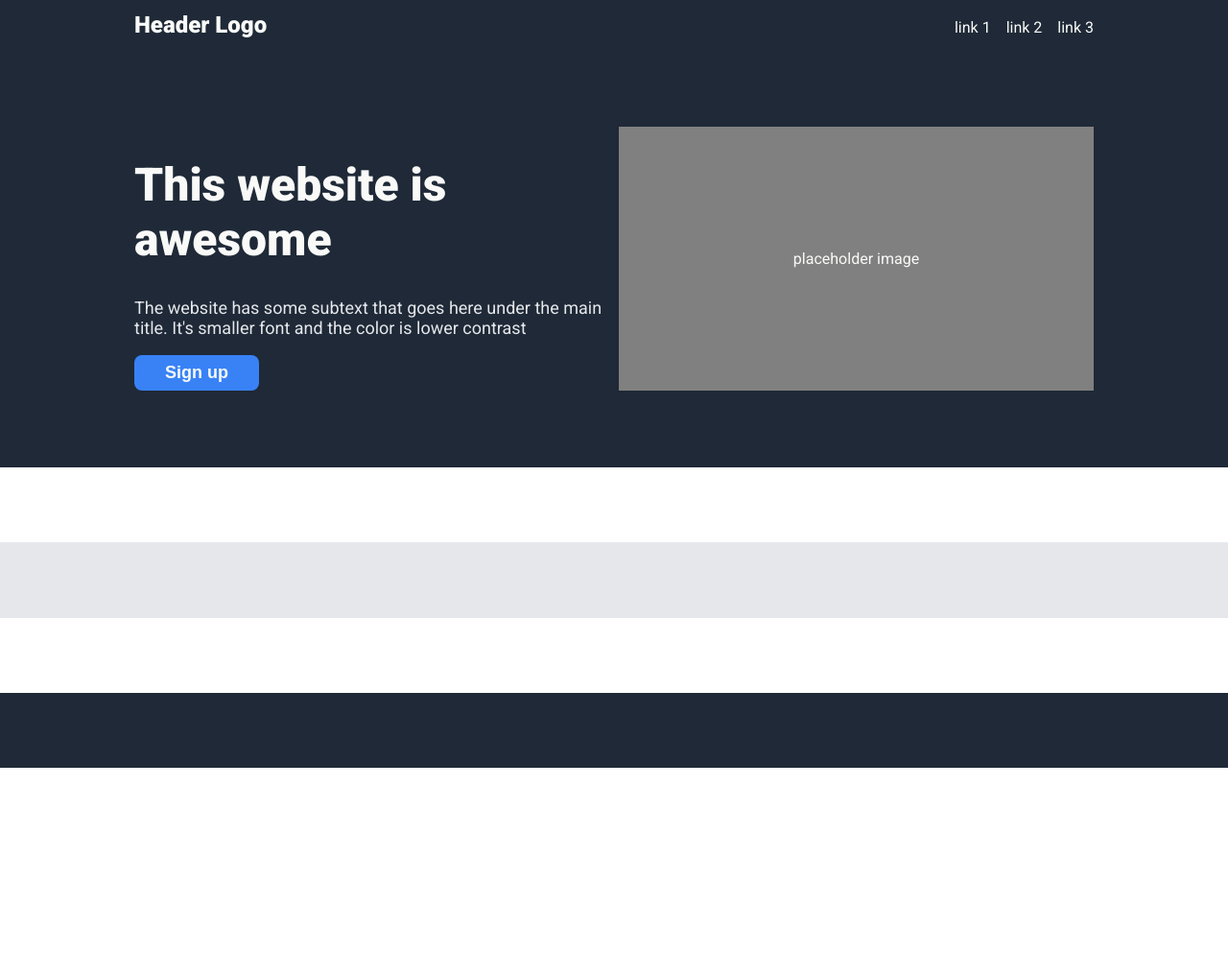
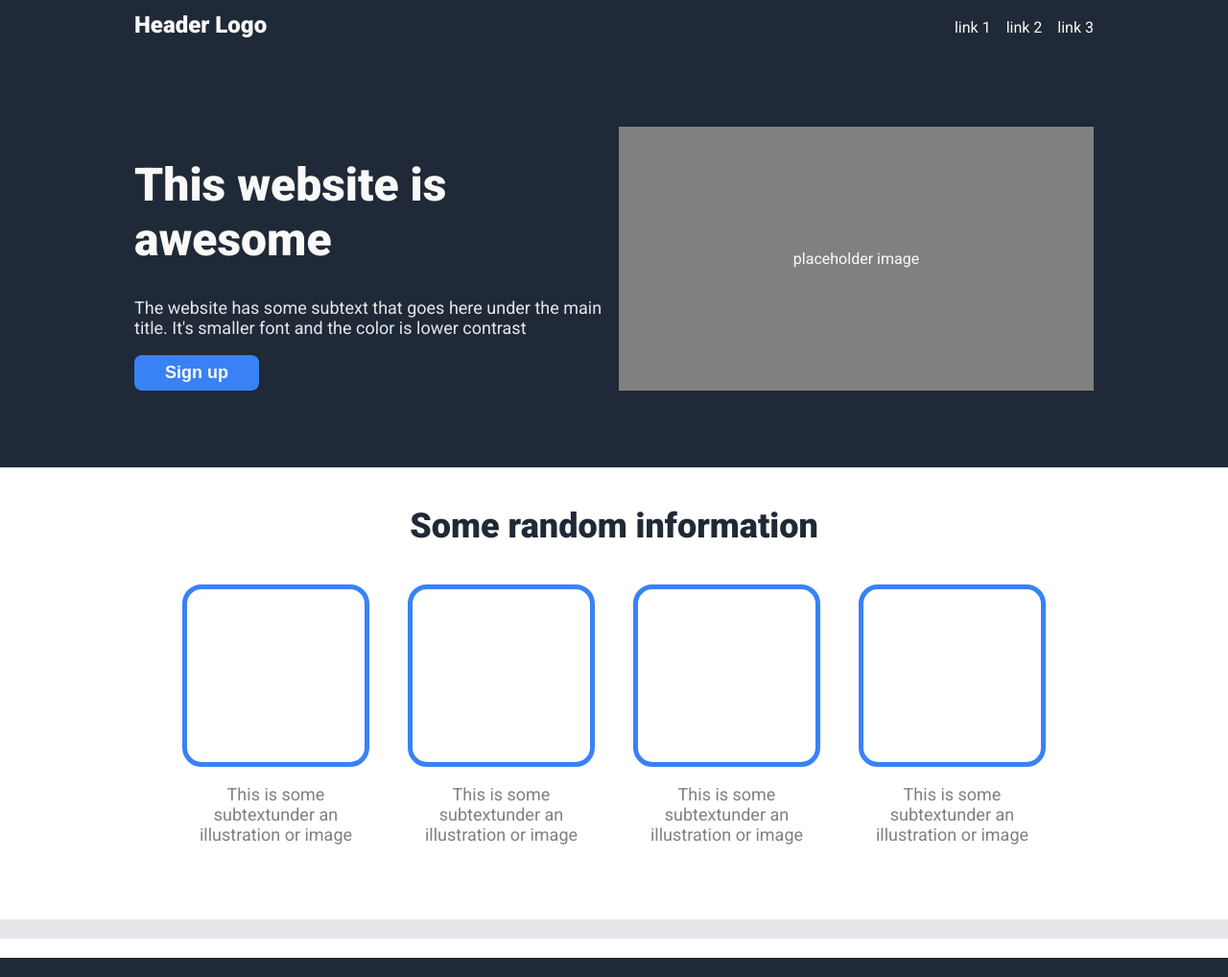
Before and after one commit to cnuneze/odin-landing-page, a plain HTML site: page index.html in a window 1280 px wide. Shown: the whole page at 96% size. Before the commit the page ends 800 px from the top, so only its background shows below. Drawn offline with Linux system fonts and the light colour scheme.

Commit message:
Fix: Add info section

```diff
--- a/index.html
+++ b/index.html
@@ -9,6 +9,7 @@
 </head>
 <body>
     <div class="container flex">
+
         <div class="header flex">
             <div class="header-nav flex">
                 <span class="nav-title">Header Logo</span>
@@ -29,7 +30,27 @@
                 </div>
             </div>
         </div>
-        <div class="info">
+
+        <div class="info flex">
+            <h2>Some random information</h2>
+            <div class="info-cards flex">
+                <div class="card">
+                    <div class="card-image"></div>
+                    <p class="card-text">This is some subtextunder an illustration or image</p>
+                </div>
+                <div class="card">
+                    <div class="card-image"></div>
+                    <p class="card-text">This is some subtextunder an illustration or image</p>
+                </div>
+                <div class="card">
+                    <div class="card-image"></div>
+                    <p class="card-text">This is some subtextunder an illustration or image</p>
+                </div>
+                <div class="card">
+                    <div class="card-image"></div>
+                    <p class="card-text">This is some subtextunder an illustration or image</p>
+                </div>
+            </div>
 
         </div>
         <div class="quote">
--- a/styles.css
+++ b/styles.css
@@ -7,7 +7,6 @@ body {
 
 .container {
     flex-direction: column;
-    height: 100vh;
 }
 
 .header {
@@ -66,21 +65,53 @@ body {
     align-items: center;
 }
 
+.info {
+    flex-direction: column;
+    align-items: center;
+    padding-bottom: 60px;
+}
+
+.info h2 {
+    margin: 40px 0px;
+    font-size: 36px;
+    font-weight: 900;
+    color: #1F2937;
+}
+
+.info-cards {
+    width: 900px;
+    gap: 40px;
+}
+
+.card-image {
+    border: #3882F6 solid 5px;
+    border-radius: 20px;
+    min-height: 180px;
+}
+
+.card-text {
+    font-size: 18px;
+    color: #808080;
+    text-align: center;
+}
+
 .quote {
+    height: 20px;
     background-color: #E5E7EB;
 }
 
+.call-action {
+    height: 20px;
+}
+
 .footer {
+    height: 20px;
     background-color: #1F2937;
 }
 
 .header-links a {
     color: inherit;
     text-decoration: none;
-}
-
-.container > div {
-    flex: 1;
 }
 
 .hero-text button {
```
